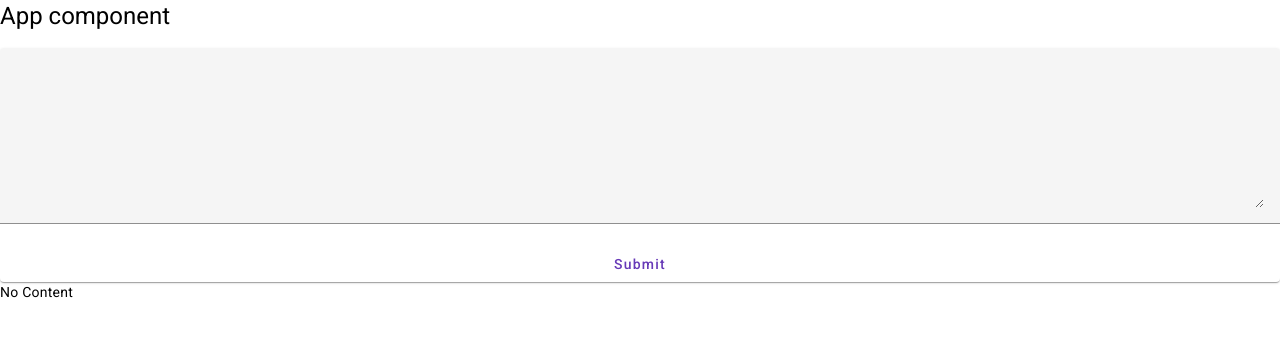
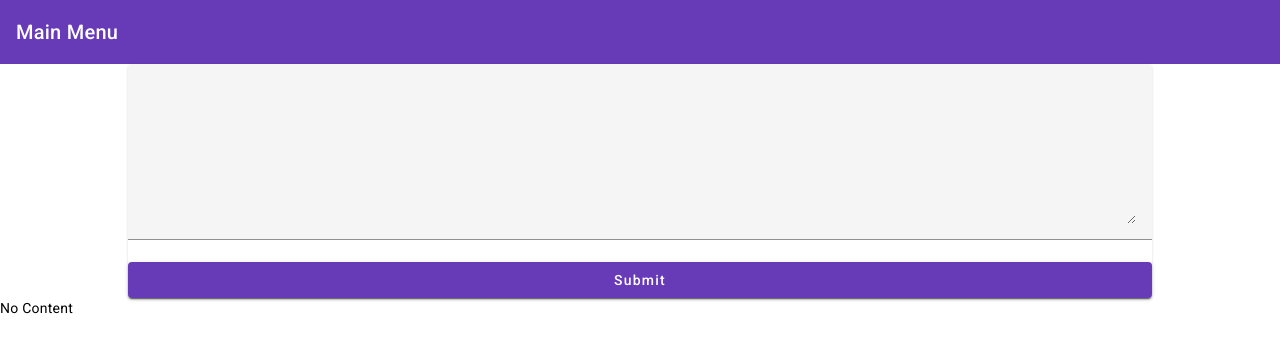
Before and after one commit to mainakDev/meanMobile2, an Angular app in the folder firstProject/: page / in a window 1280 px wide. Shown: the top 352 px of the page. Built offline with nearby package versions, Linux system fonts and the light colour scheme.

Commit message:
Feb 25 final push

```diff
--- a/firstProject/src/app/app.component.html
+++ b/firstProject/src/app/app.component.html
@@ -1,2 +1,2 @@
-<h1>App component</h1>
+<app-header></app-header>
 <app-post-create></app-post-create>
--- /dev/null
+++ b/firstProject/src/app/header/header.component.html
@@ -0,0 +1 @@
+<mat-toolbar color="primary">Main Menu</mat-toolbar>
--- a/firstProject/src/app/posts/post_create/post-create.component.css
+++ b/firstProject/src/app/posts/post_create/post-create.component.css
@@ -0,0 +1,9 @@
+mat-card{
+    width: 80%;
+    margin: auto;
+}
+
+mat-form-field,
+textarea{
+    width: 100%;
+}
--- a/firstProject/src/app/posts/post_create/post-create.component.html
+++ b/firstProject/src/app/posts/post_create/post-create.component.html
@@ -3,7 +3,7 @@
     <mat-form-field>
         <textarea matInput rows="6" [(ngModel)]="enteredValue"></textarea>
     </mat-form-field>
-    <button mat-button color="primary" type="submit" (click)="addPost()">Submit</button>
+    <button mat-raised-button color="primary" type="submit" (click)="addPost()">Submit</button>
 </mat-card>
 
 <p>{{newPost}}</p>
--- a/firstProject/src/app/posts/post_create/post-create.component.ts
+++ b/firstProject/src/app/posts/post_create/post-create.component.ts
@@ -2,7 +2,8 @@ import { Component } from "@angular/core";
 
 @Component({
     selector: 'app-post-create',
-    templateUrl: './post-create.component.html'
+    templateUrl: './post-create.component.html',
+    styleUrls: ['./post-create.component.css']
 })
 
 
```
Also changed, not shown: firstProject/src/app/app.module.ts (+8 -5 lines), firstProject/src/app/header/header.component.ts (added, +11 -0 lines).
